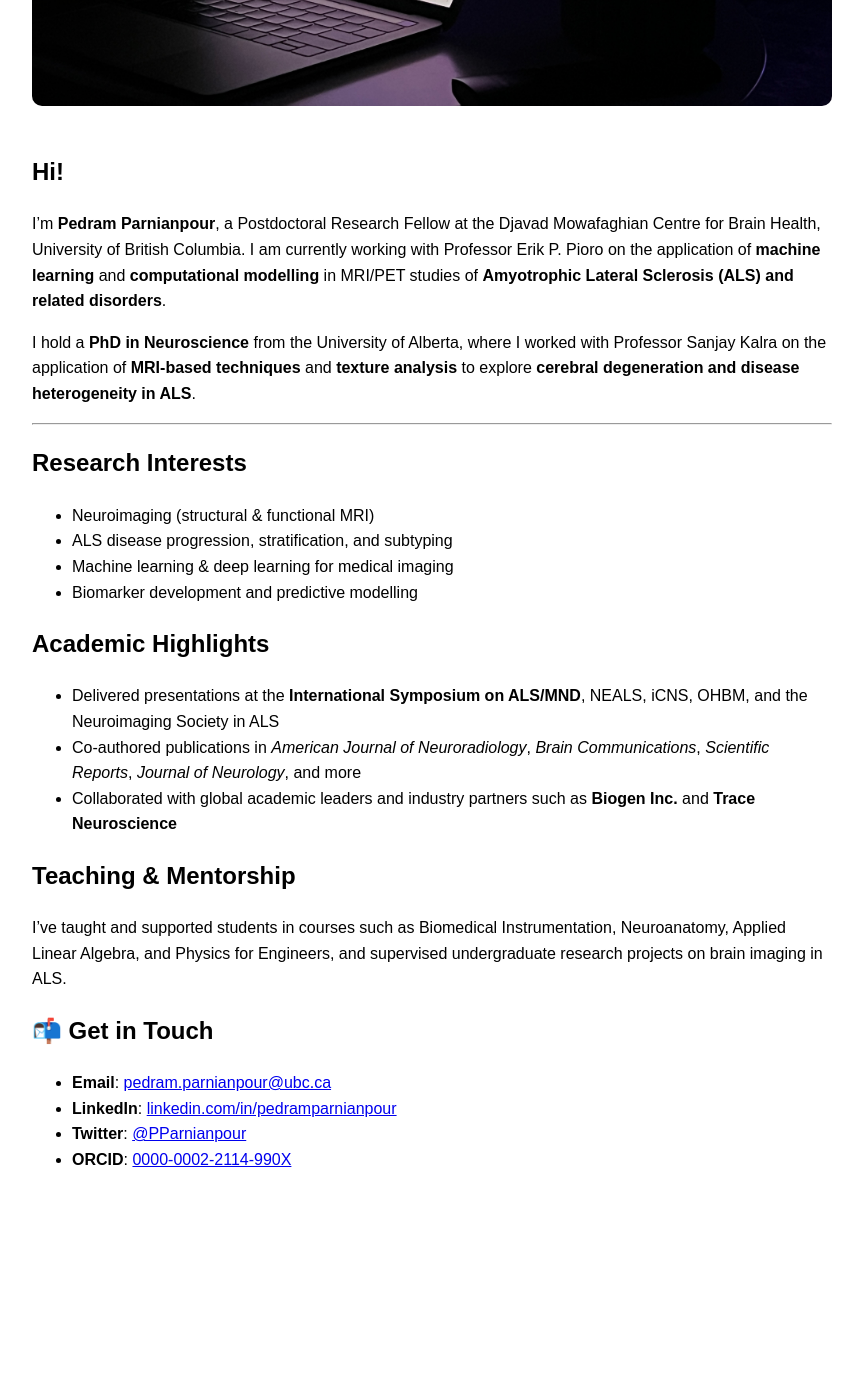
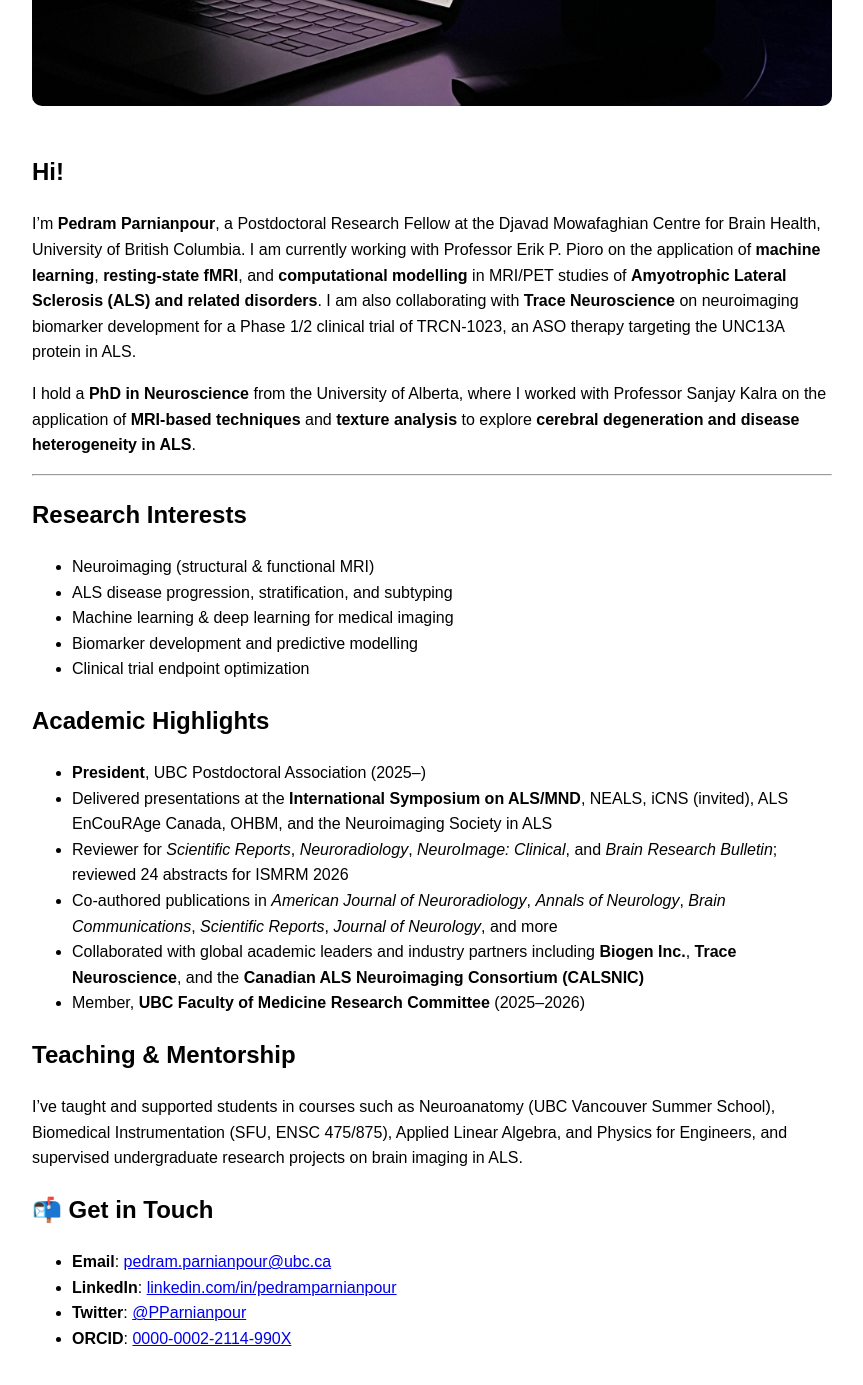
Before and after one commit to Pedram-Parnianpour/pedram-parnianpour.github.io, a Jekyll site: the page built from index.md, in a window 1280 px wide and 1400 px high, scrolled down 584 px. Shown: the top 1385 px of the window, without its empty margins (208-1071 px from the left). Built offline with Jekyll 4.4.1, drawn with Linux system fonts in a browser that asks for light colours; before the commit the page ends 1804 px from its top, so only the background shows below that.

Commit message:
Update homepage: resting-state fMRI, Trace Neuroscience, PDA presidency, updated highlights

```diff
--- a/index.md
+++ b/index.md
@@ -7,7 +7,7 @@ title: Home
 
 ## Hi!
 
-I'm **Pedram Parnianpour**, a Postdoctoral Research Fellow at the Djavad Mowafaghian Centre for Brain Health, University of British Columbia. I am currently working with Professor Erik P. Pioro on the application of **machine learning** and **computational modelling** in MRI/PET studies of **Amyotrophic Lateral Sclerosis (ALS) and related disorders**.
+I'm **Pedram Parnianpour**, a Postdoctoral Research Fellow at the Djavad Mowafaghian Centre for Brain Health, University of British Columbia. I am currently working with Professor Erik P. Pioro on the application of **machine learning**, **resting-state fMRI**, and **computational modelling** in MRI/PET studies of **Amyotrophic Lateral Sclerosis (ALS) and related disorders**. I am also collaborating with **Trace Neuroscience** on neuroimaging biomarker development for a Phase 1/2 clinical trial of TRCN-1023, an ASO therapy targeting the UNC13A protein in ALS.
 
 I hold a **PhD in Neuroscience** from the University of Alberta, where I worked with Professor Sanjay Kalra on the application of **MRI-based techniques** and **texture analysis** to explore **cerebral degeneration and disease heterogeneity in ALS**.
 
@@ -15,24 +15,28 @@ I hold a **PhD in Neuroscience** from the University of Alberta, where I worked
 
 ## Research Interests
 
-- Neuroimaging (structural & functional MRI)
-- ALS disease progression, stratification, and subtyping
-- Machine learning & deep learning for medical imaging
-- Biomarker development and predictive modelling
+* Neuroimaging (structural & functional MRI)
+* ALS disease progression, stratification, and subtyping
+* Machine learning & deep learning for medical imaging
+* Biomarker development and predictive modelling
+* Clinical trial endpoint optimization
 
 ## Academic Highlights
 
-- Delivered presentations at the **International Symposium on ALS/MND**, NEALS, iCNS, OHBM, and the Neuroimaging Society in ALS
-- Co-authored publications in *American Journal of Neuroradiology*, *Brain Communications*, *Scientific Reports*, *Journal of Neurology*, and more
-- Collaborated with global academic leaders and industry partners such as **Biogen Inc.** and **Trace Neuroscience**
+* **President**, UBC Postdoctoral Association (2025–)
+* Delivered presentations at the **International Symposium on ALS/MND**, NEALS, iCNS (invited), ALS EnCouRAge Canada, OHBM, and the Neuroimaging Society in ALS
+* Reviewer for *Scientific Reports*, *Neuroradiology*, *NeuroImage: Clinical*, and *Brain Research Bulletin*; reviewed 24 abstracts for ISMRM 2026
+* Co-authored publications in *American Journal of Neuroradiology*, *Annals of Neurology*, *Brain Communications*, *Scientific Reports*, *Journal of Neurology*, and more
+* Collaborated with global academic leaders and industry partners including **Biogen Inc.**, **Trace Neuroscience**, and the **Canadian ALS Neuroimaging Consortium (CALSNIC)**
+* Member, **UBC Faculty of Medicine Research Committee** (2025–2026)
 
 ## Teaching & Mentorship
 
-I’ve taught and supported students in courses such as Biomedical Instrumentation, Neuroanatomy, Applied Linear Algebra, and Physics for Engineers, and supervised undergraduate research projects on brain imaging in ALS.
+I've taught and supported students in courses such as Neuroanatomy (UBC Vancouver Summer School), Biomedical Instrumentation (SFU, ENSC 475/875), Applied Linear Algebra, and Physics for Engineers, and supervised undergraduate research projects on brain imaging in ALS.
 
 ## 📬 Get in Touch
 
-- **Email**: [pedram.parnianpour@ubc.ca](mailto:pedram.parnianpour@ubc.ca)
-- **LinkedIn**: [linkedin.com/in/pedramparnianpour](https://www.linkedin.com/in/pedramparnianpour)
-- **Twitter**: [@PParnianpour](https://twitter.com/PParnianpour)
-- **ORCID**: [0000-0002-2114-990X](https://orcid.org/0000-0002-2114-990X)
+* **Email**: [pedram.parnianpour@ubc.ca](mailto:pedram.parnianpour@ubc.ca)
+* **LinkedIn**: [linkedin.com/in/pedramparnianpour](https://www.linkedin.com/in/pedramparnianpour)
+* **Twitter**: [@PParnianpour](https://twitter.com/PParnianpour)
+* **ORCID**: [0000-0002-2114-990X](https://orcid.org/0000-0002-2114-990X)
```
